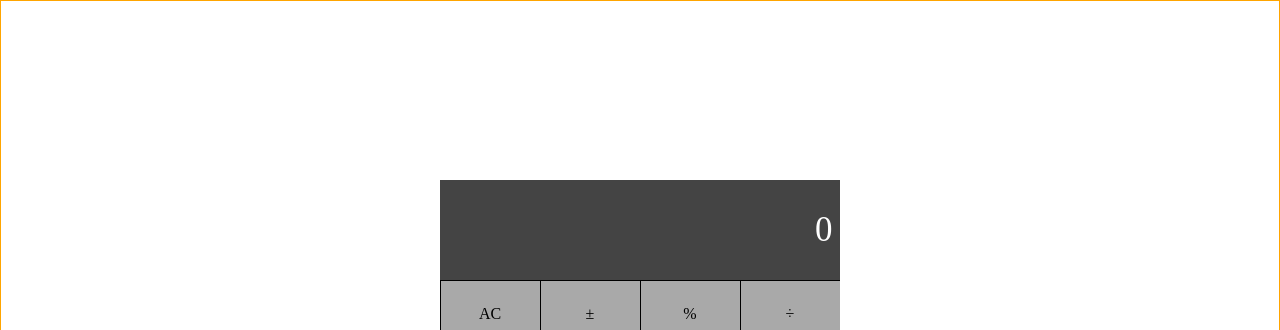
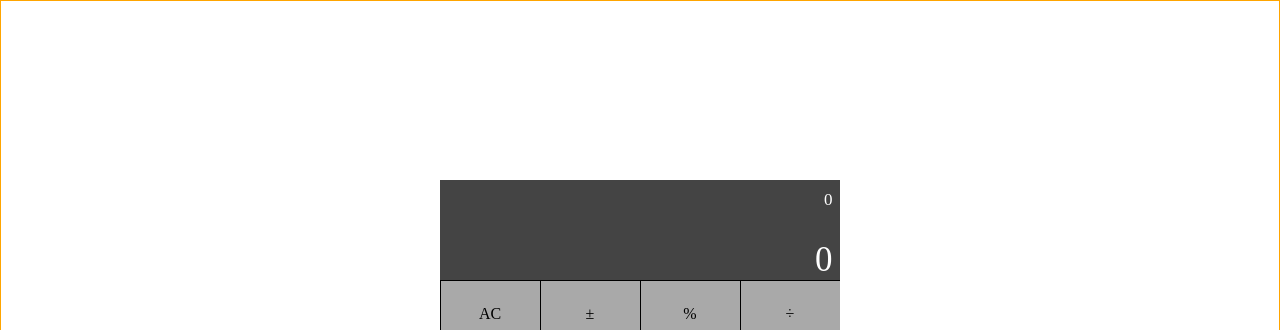
Before and after one commit to nevtay/calculator-react, a React (Vite) app: page / in a window 1280 px wide. Shown: the top 330 px of the page. Built offline with nearby package versions, Linux system fonts and the light colour scheme.

Commit message:
add pending value to displayed values

```diff
--- a/src/components/Output.tsx
+++ b/src/components/Output.tsx
@@ -6,9 +6,11 @@
 const Output = (props: Props) => {
   const ctx = useContext(CalculatorContext);
   const currentVal = ctx?.currentValue;
+  const pendingVal = ctx?.pendingValue;
   return (
     <div className="output">
-      <p className="currentValue">{currentVal?.toString() || "0"}</p>
+      <span className="pendingValue">{pendingVal?.toString() || "NA"}</span>
+      <span className="currentValue">{currentVal?.toString() || "0"}</span>
     </div>
   );
 };
```
